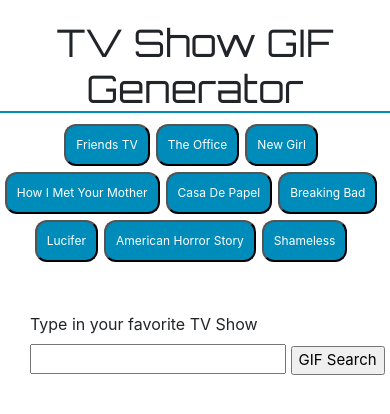
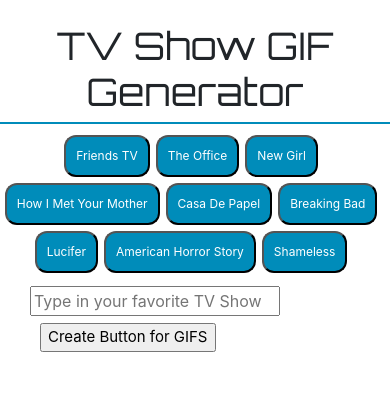
Before and after one commit to claudiaagutarra/platforms, a plain HTML site: page index.html in a window 390 px wide. Drawn offline with nearby package versions, Linux system fonts and the light colour scheme.

Commit message:
last homework submission changes

```diff
--- a/assets/css/style.css
+++ b/assets/css/style.css
@@ -18,6 +18,12 @@ form {
     float: left;
     margin-left: 30px;
     margin-bottom: 10px;
+}
+#gif-input{
+    width: 350px;
+}
+#add-show{
+    margin-left: 10px;
 }
 button {
 font-size: 16px;
@@ -50,11 +56,23 @@ p {
     height: 200px;
     width: 99%;
 }
+@media (max-width: 1150px) {
+    #buttondisplay {
+        width: 95%;
+        margin: auto;
+    }
+    #form-inline{
+        margin-top: 8px;
+    }
+    #gifs-appear-here {
+        column-count: 3;
+    }
 
+}
 @media (max-width: 640px) {
     h1 {
-        padding: 0px;
-        margin-top: 20px;
+        padding: 8px;
+        margin-top: 15px;
     }
     #add-show {
         font-size:15px;
@@ -63,8 +81,16 @@ p {
         width: 98%;
         margin: auto;
         clear: both;
-        margin-bottom: 17px;
     }
+    #form-inline{
+        margin-top: 10px;
+    }
+
+    #gif-input{
+        width: 250px;
+        margin-bottom: 7px;
+    }
+
     button {
         font-size: 12px;
     }
--- a/index.html
+++ b/index.html
@@ -14,11 +14,13 @@
     <h1> TV Show GIF Generator </h1>
     <div id="buttondisplay">
     </div>
+
+    <div id="form">
     <form id="form-inline">
-            <label for="gif-input"> Type in your favorite TV Show </label>
-            <input type="text" id="gif-input">
-            <input id="add-show" type="submit" value="GIF Search">
+            <input type="text" placeholder="Type in your favorite TV Show" id="gif-input">
+            <input id="add-show" type="submit" value="Create Button for GIFS">
           </form>
+    </div>
 
         <div id="gifs-appear-here">
         </div>
```
